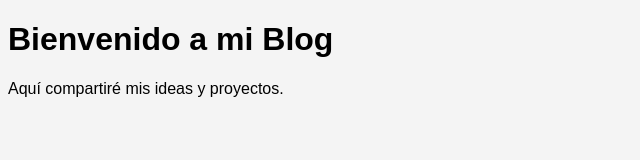
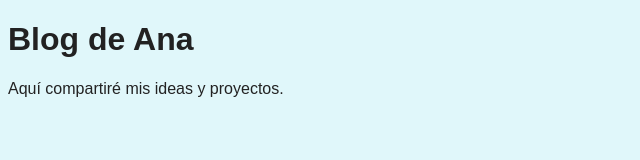
Before and after one commit to jaimesevillaana/my-personal-blog, a plain HTML site: page index.html in a window 1280 px wide. Shown: the whole page, without its empty margins (0-640 px from the left). Drawn offline with Linux system fonts and the light colour scheme.

Commit message:
feat: Actualizar título y estilos base del blog

```diff
--- a/index.html
+++ b/index.html
@@ -1 +1 @@
-<!DOCTYPE html><html lang="es"><head><meta charset="UTF-8"><title>Mi Blog Personal</title><link rel="stylesheet" href="style.css"></head><body><h1>Bienvenido a mi Blog</h1><p>Aquí compartiré mis ideas y proyectos.</p></body></html>
+<!DOCTYPE html><html lang="es"><head><meta charset="UTF-8"><title>Mi Blog Personal</title><link rel="stylesheet" href="style.css"></head><body><h1>Blog de Ana</h1><p>Aquí compartiré mis ideas y proyectos.</p></body></html>
--- a/style.css
+++ b/style.css
@@ -1 +1 @@
-body { font-family: sans-serif; background-color: #f4f4f4; }
+body { font-family: sans-serif; background-color: #e0f7fa; color: #222; }
```
